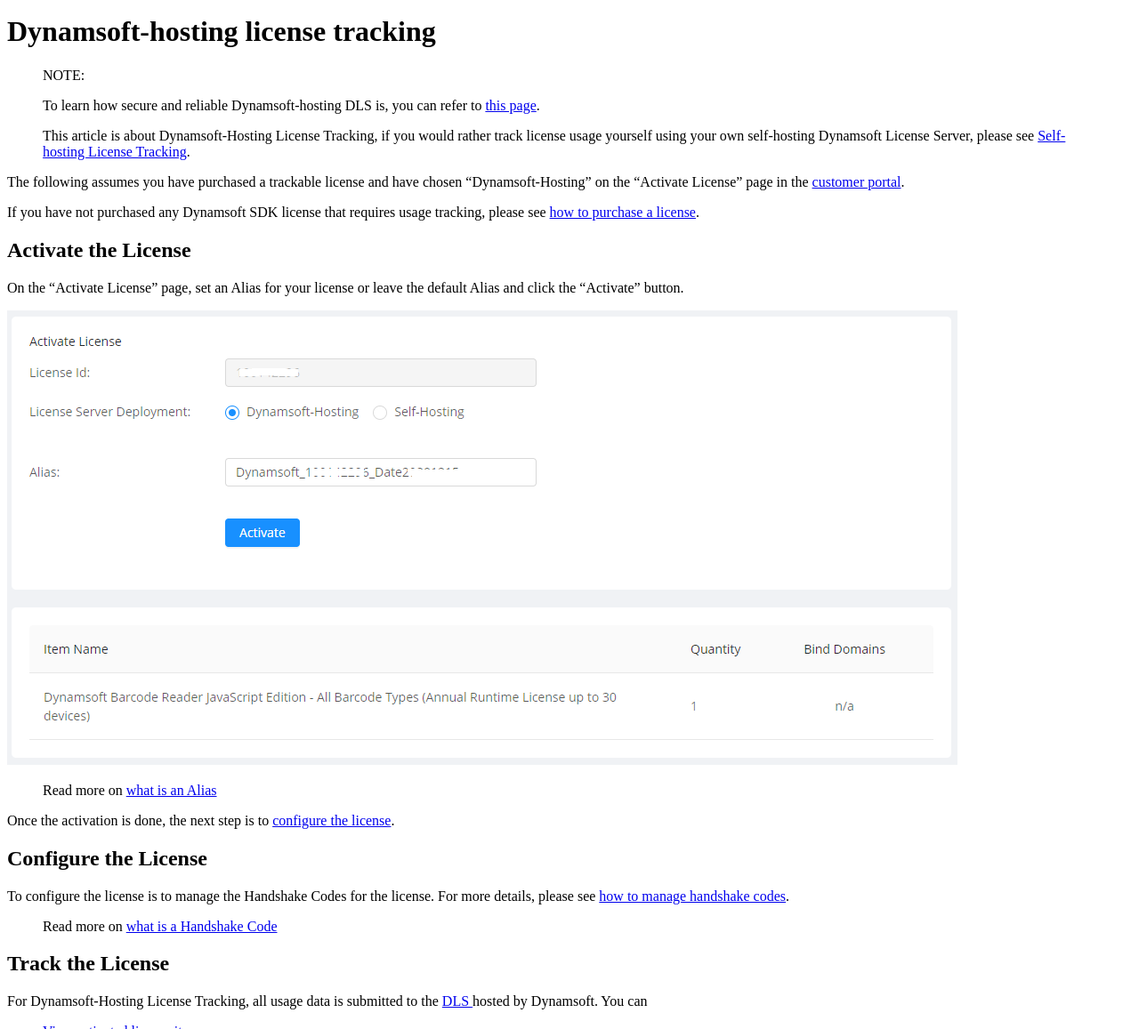
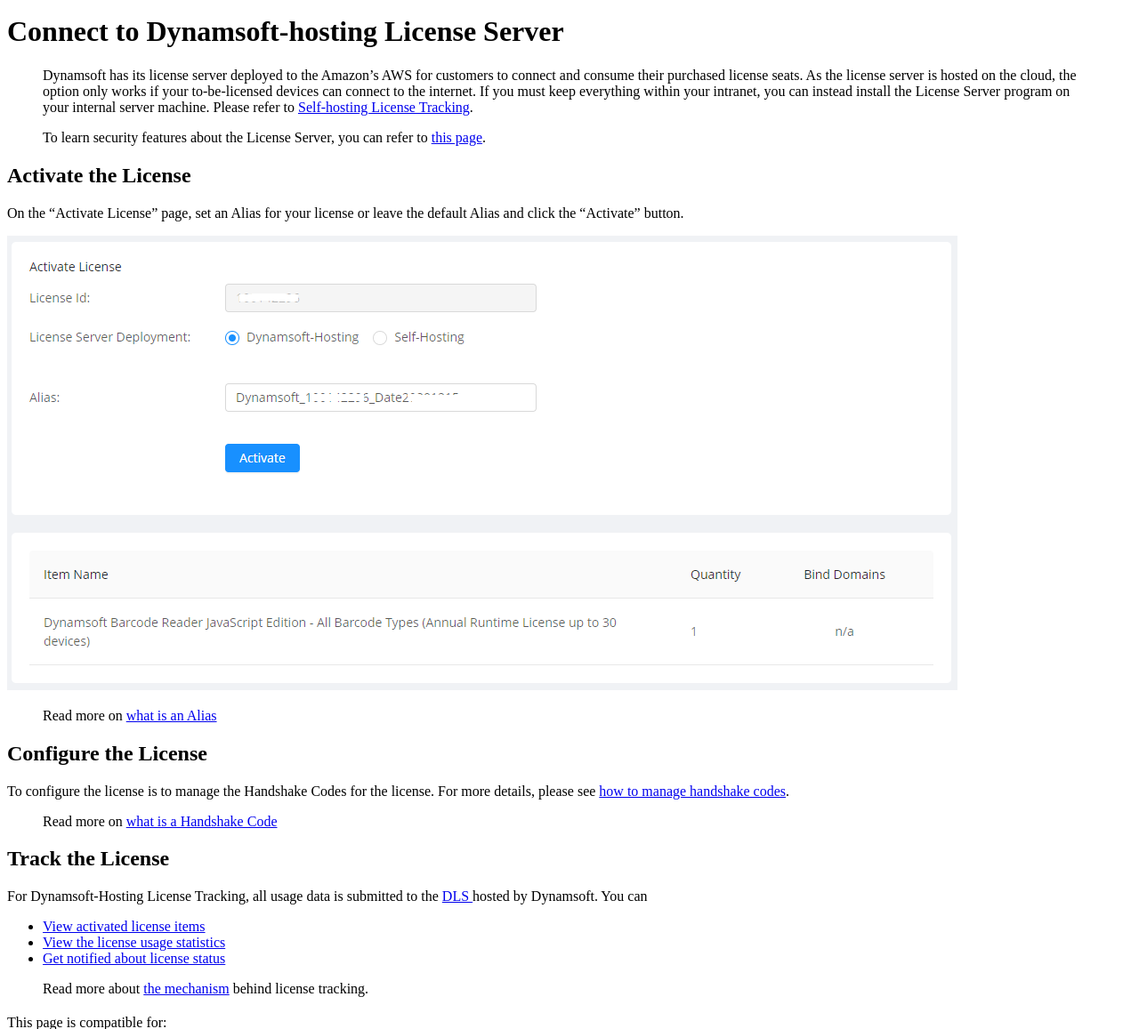
Before and after one commit to dynamsoft-docs/license-server-docs, a Jekyll site: the page built from dshosting/index.md, in a window 1280 px wide and 1400 px high, scrolled down 350 px, cut to the strip 243-1400 px from the top of the window. Shown: the whole strip at 89% size. Built offline with Jekyll 4.4.1, drawn with Linux system fonts in a browser that asks for light colours.

Commit message:
Update index.md
minor changes to the wordings.

```diff
--- a/dshosting/index.md
+++ b/dshosting/index.md
@@ -7,17 +7,12 @@
 needAutoGenerateSidebar: true
 ---
 
-# Dynamsoft-hosting license tracking
+# Connect to Dynamsoft-hosting License Server
 
-> NOTE:
->
-> To learn how secure and reliable Dynamsoft-hosting DLS is, you can refer to [this page]({{site.about}}licensefaq.html).
+> Dynamsoft has its license server deployed to the Amazon's AWS for customers to connect and consume their purchased license seats. As the license server is hosted on the cloud, the option only works if your to-be-licensed devices can connect to the internet.
+> If you must keep everything within your intranet, you can instead install the License Server program on your internal server machine. Please refer to [Self-hosting License Tracking]({{site.selfhosting}}index.html).
 
-> This article is about Dynamsoft-Hosting License Tracking, if you would rather track license usage yourself using your own self-hosting Dynamsoft License Server, please see [Self-hosting License Tracking]({{site.selfhosting}}index.html).
-
-The following assumes you have purchased a trackable license and have chosen "Dynamsoft-Hosting" on the "Activate License" page in the [customer portal](https://www.dynamsoft.com/customer/license/fullLicense).
-
-If you have not purchased any Dynamsoft SDK license that requires usage tracking, please see [how to purchase a license]({{site.about}}purchase.html).
+> To learn security features about the License Server, you can refer to [this page]({{site.about}}licensefaq.html).
 
 
 ## Activate the License
@@ -28,7 +23,6 @@
 
 > Read more on [what is an Alias]({{site.about}}terms.html#alias)
 
-Once the activation is done, the next step is to [configure the license](#configure-the-license).
 
 ## Configure the License
 
```
